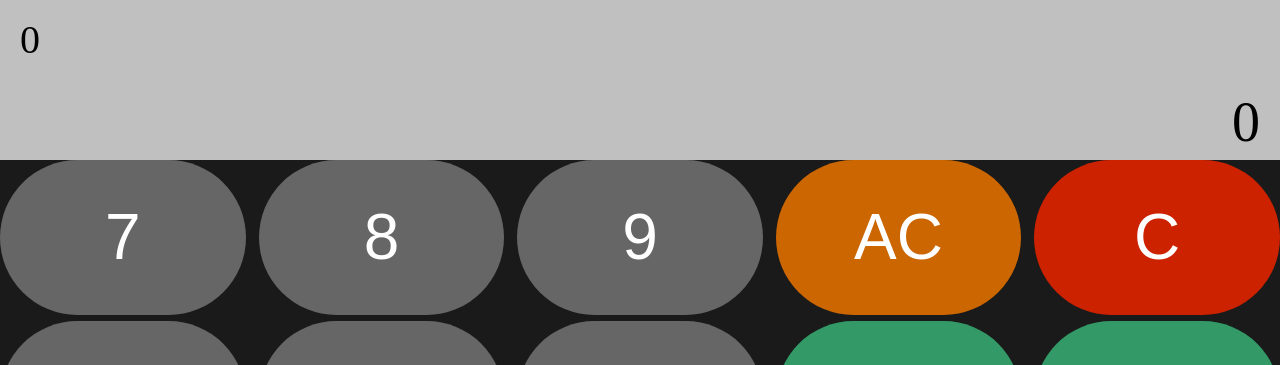
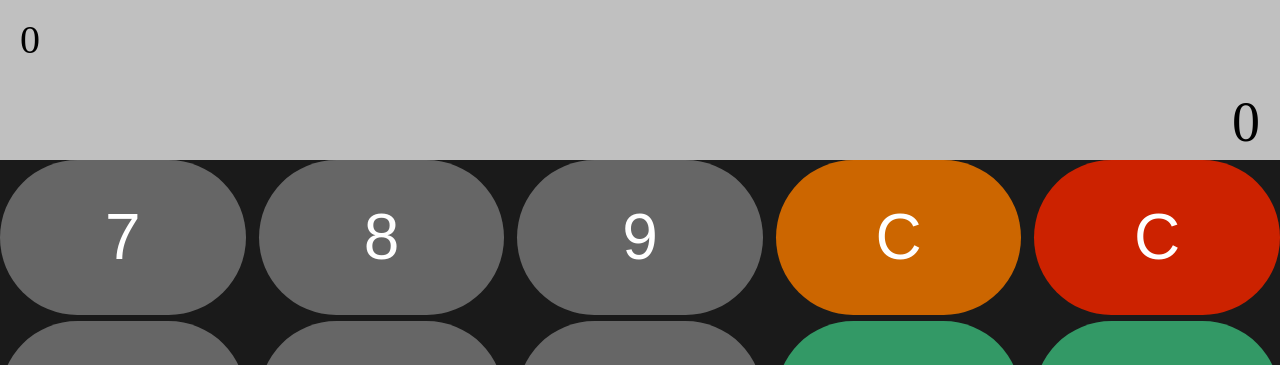
Before and after one commit to jonathanhhoward/calculator, an Angular app: page / in a window 1280 px wide. Shown: the top 365 px of the page. Built offline with nearby package versions, Linux system fonts and the light colour scheme.

Commit message:
Add DeleteKeyComponent

```diff
--- a/src/app/app.module.ts
+++ b/src/app/app.module.ts
@@ -2,6 +2,7 @@ import { NgModule } from "@angular/core";
 import { BrowserModule } from "@angular/platform-browser";
 import { AppComponent } from "./app.component";
 import { DisplayComponent } from "./display/display.component";
+import { DeleteKeyComponent } from "./keypad/delete-key/delete-key.component";
 import { DigitKeyComponent } from "./keypad/digit-key/digit-key.component";
 import { EqualsKeyComponent } from "./keypad/equals-key/equals-key.component";
 import { KeyComponent } from "./keypad/key/key.component";
@@ -17,6 +18,7 @@ import { OperatorKeyComponent } from "./keypad/operator-key/operator-key.compone
     KeyComponent,
     EqualsKeyComponent,
     OperatorKeyComponent,
+    DeleteKeyComponent,
   ],
   imports: [BrowserModule],
   providers: [],
--- /dev/null
+++ b/src/app/keypad/delete-key/delete-key.component.html
@@ -0,0 +1 @@
+<key type="delete" symbol="C"></key>
--- a/src/app/keypad/keypad.component.html
+++ b/src/app/keypad/keypad.component.html
@@ -1,6 +1,6 @@
 <div class="Keypad">
   <button class="Key clear" id="clear">C</button>
-  <button class="Key delete" id="delete">AC</button>
+  <delete-key id="delete"></delete-key>
   <operator-key id="divide" symbol="/"></operator-key>
   <operator-key id="multiply" symbol="*"></operator-key>
   <operator-key id="add" symbol="+"></operator-key>
```
Also changed, not shown: src/app/keypad/delete-key/delete-key.component.ts (added, +8 -0 lines), src/app/keypad/delete-key/delete-key.component.scss (added), 1 other file (tests, documents, lock files or other folders).
